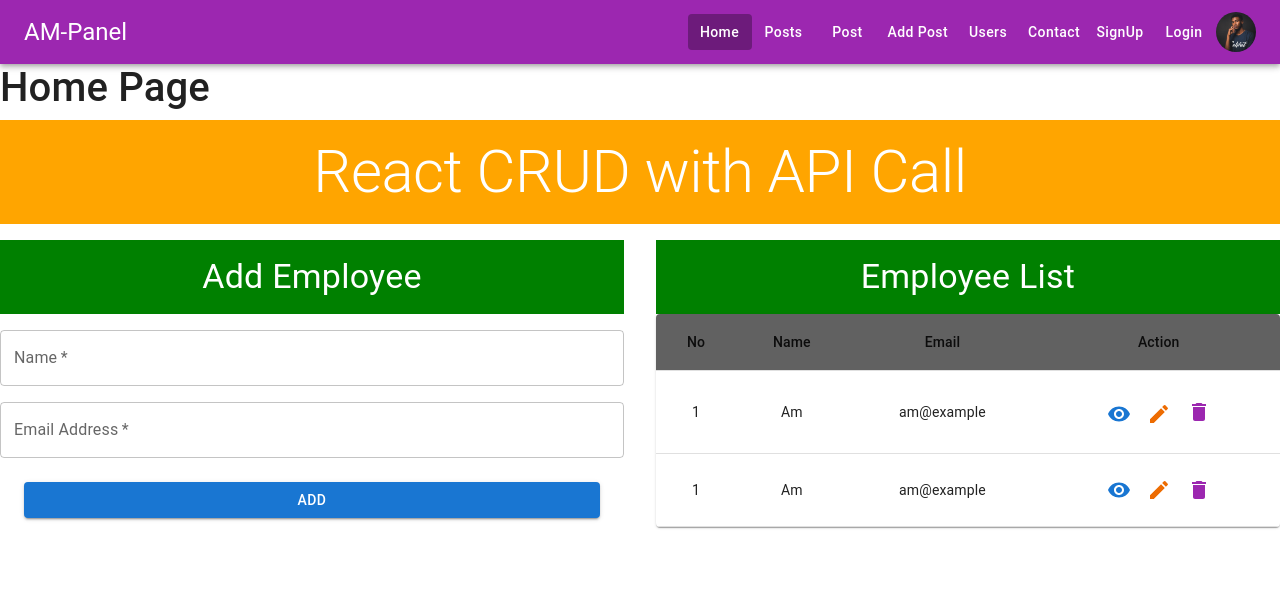
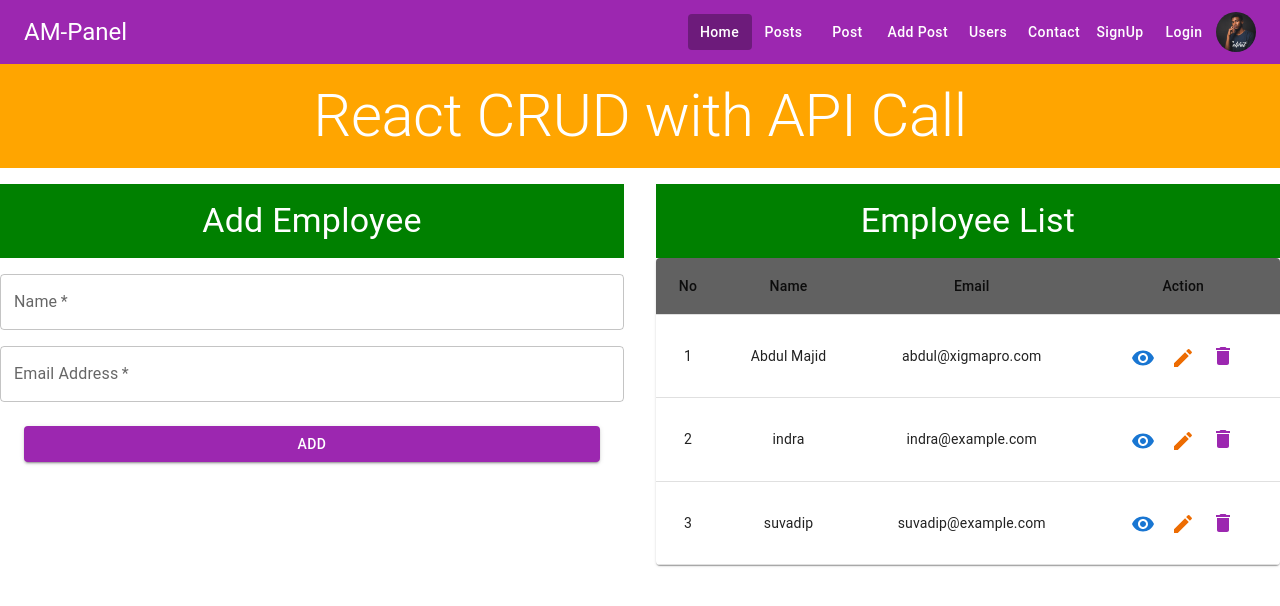
Before and after one commit to helloabdulmajid/simpleadminpanel-react, a React (Create React App) app: page / in a window 1280 px wide. Shown: the top 606 px of the page. Built offline with nearby package versions, Linux system fonts and the light colour scheme; data requests are answered from the project's data file.

Commit message:
crud complete

```diff
--- a/db.json
+++ b/db.json
@@ -1,14 +1,19 @@
 {
   "employee": [
     {
-        "id": 1,
-        "empname": "tom",
-        "email": "tom@example.com"
+      "empname": "Abdul Majid",
+      "email": "abdul@xigmapro.com",
+      "id": 1
     },
     {
-        "id": 3,
-        "empname": "jerry",
-        "email": "jerry@example.com"
+      "empname": "indra",
+      "email": "indra@example.com",
+      "id": 2
+    },
+    {
+      "empname": "suvadip",
+      "email": "suvadip@example.com",
+      "id": 3
     }
   ]
 }
--- a/src/components/employee/Edit.jsx
+++ b/src/components/employee/Edit.jsx
@@ -1,31 +1,54 @@
 import React from "react";
-import {
-  Box,
-  Typography,
-  Button,
-  Grid,
-  TextField,
-  Tooltip,
-  TableCell,
-  TableRow,
-  TableHead,
-  Table,
-  TableContainer,
-  TableBody,
-  Paper,
-  IconButton,
-} from "@mui/material";
+import { Box, Typography, Button, Grid, TextField } from "@mui/material";
 
-import { Link } from "react-router-dom";
+import { useState, useEffect } from "react";
+import axios from "axios";
+import { Link, useParams, useNavigate } from "react-router-dom";
 
 const Edit = () => {
+  const { id } = useParams();
+  const navigate = useNavigate();
+  const [emp, setEmp] = useState({
+    empname: "",
+    email: "",
+  });
+  // const[status,setStatus]=useState();
+
+  useEffect(() => {
+    axios.get(`http://localhost:3333/employee/${id}`).then((response) => {
+      console.log(response);
+      setEmp(response.data);
+    });
+  }, [id]);
+
+  function onTextFieldChange(e) {
+    setEmp({
+      ...emp,
+      [e.target.name]: e.target.value,
+    });
+  }
+
+  async function onFormSubmit(e) {
+    e.preventDefault();
+    try {
+      await axios.put(`http://localhost:3333/employee/${id}`, emp);
+      navigate("/");
+    } catch (error) {
+      console.log("Something is Wrong");
+    }
+  }
+
+  //  if (status) {
+  //   return <Home/>
+  //  }
+
   return (
     <>
       <Box
-        sx={{ backgroundColor: "green", color: "white" }}
         textAlign="center"
         p={2}
         mb={2}
+        sx={{ backgroundColor: "green", color: "white" }}
       >
         <Typography variant="h2">
           React CRUD with API Call (Employee)
@@ -54,32 +77,32 @@ const Edit = () => {
                   id="id"
                   label="ID"
                   autoFocus
-                  value="jhh"
+                  value={id}
                   disabled
                 />
               </Grid>
               <Grid item xs={12} sm={6}>
                 <TextField
-                  autoComplete="stuname"
-                  name="stuname"
+                  autoComplete="empname"
+                  name="empname"
                   variant="outlined"
                   required
                   fullWidth
-                  id="stuname"
+                  id="empname"
                   label="Name"
-                  value="hhh"
+                  onChange={(e) => onTextFieldChange(e)}
                 />
               </Grid>
-              <Grid item xs={12}>
+              <Grid item xs={12} sm={6}>
                 <TextField
                   autoComplete="email"
                   name="email"
                   variant="outlined"
                   required
                   fullWidth
-                  id="email"
-                  label="Email Address"
-                  value="sfdfs"
+                  id="id"
+                  label="email"
+                  onChange={(e) => onTextFieldChange(e)}
                 />
               </Grid>
             </Grid>
@@ -87,17 +110,17 @@ const Edit = () => {
               <Button
                 type="button"
                 variant="contained"
-                color="primary"
+                color="secondary"
                 fullWidth
+                onClick={(e) => onFormSubmit(e)}
               >
-                {" "}
-                Update{" "}
+                Update
               </Button>
             </Box>
           </form>
           <Box m={3} textAlign="center">
             <Link to={`/`}>
-              <Button variant="contained" color="primary">
+              <Button type="button" variant="contained" color="secondary">
                 Back to Home
               </Button>
             </Link>
--- a/src/components/employee/List.jsx
+++ b/src/components/employee/List.jsx
@@ -1,11 +1,8 @@
-import React from "react";
+import React, { useEffect, useState } from "react";
 import {
   Box,
   Typography,
-  Button,
-  Grid,
-  TextField,
-  Tooltip,
+  IconButton,
   TableCell,
   TableRow,
   TableHead,
@@ -13,15 +10,34 @@ import {
   TableContainer,
   TableBody,
   Paper,
-  IconButton,
+  Tooltip,
 } from "@mui/material";
 
 import VisibilityIcon from "@mui/icons-material/Visibility";
 import EditIcon from "@mui/icons-material/Edit";
 import DeleteIcon from "@mui/icons-material/Delete";
 import { Link } from "react-router-dom";
+import axios from "axios";
 
 const List = () => {
+  const [emp, setEmp] = useState([]);
+
+  useEffect(() => {
+    axios.get("http://localhost:3333/employee").then((response) => {
+      // console.log(response);
+      setEmp(response.data);
+    });
+  }, []);
+
+  const handleDelete = async (id) => {
+    await axios.delete(`http://localhost:3333/employee/${id}`);
+    var newemployee = emp.filter((item) => {
+      //  console.log(item);
+      return item.id !== id;
+    });
+    setEmp(newemployee);
+  };
+
   return (
     <>
       <Box
@@ -42,55 +58,36 @@ const List = () => {
             </TableRow>
           </TableHead>
           <TableBody>
-            <TableRow>
-              <TableCell align="center">1</TableCell>
-              <TableCell align="center">Am</TableCell>
-              <TableCell align="center">am@example</TableCell>
+            {emp.map((person, i) => {
+              return (
+                <TableRow key={i}>
+                  <TableCell align="center">{i + 1}</TableCell>
+                  <TableCell align="center">{person.empname}</TableCell>
+                  <TableCell align="center">{person.email}</TableCell>
                   <TableCell align="center">
                     <Tooltip title="View">
                       <IconButton>
-                    <Link to={`/employee/view/:id`}>
+                        <Link to={`/employee/view/${person.id}`}>
                           <VisibilityIcon color="primary" />
                         </Link>
                       </IconButton>
                     </Tooltip>
                     <Tooltip title="Edit">
                       <IconButton>
-                    <Link to={`/employee/edit/:id`}>
+                        <Link to={`/employee/edit/${person.id}`}>
                           <EditIcon color="warning" />
                         </Link>
                       </IconButton>
                     </Tooltip>
                     <Tooltip title="Delete">
-                  <IconButton>
+                      <IconButton onClick={() => handleDelete(person.id)}>
                         <DeleteIcon color="secondary" />
                       </IconButton>
                     </Tooltip>
                   </TableCell>
                 </TableRow>
-
-            <TableRow>
-              <TableCell align="center">1</TableCell>
-              <TableCell align="center">Am</TableCell>
-              <TableCell align="center">am@example</TableCell>
-              <TableCell align="center">
-                <Tooltip title="View">
-                  <IconButton>
-                    <VisibilityIcon color="primary" />
-                  </IconButton>
-                </Tooltip>
-                <Tooltip title="Edit">
-                  <IconButton>
-                    <EditIcon color="warning" />
-                  </IconButton>
-                </Tooltip>
-                <Tooltip title="Delete">
-                  <IconButton>
-                    <DeleteIcon color="secondary" />
-                  </IconButton>
-                </Tooltip>
-              </TableCell>
-            </TableRow>
+              );
+            })}
           </TableBody>
         </Table>
       </TableContainer>
--- a/src/components/employee/View.jsx
+++ b/src/components/employee/View.jsx
@@ -3,9 +3,6 @@ import {
   Box,
   Typography,
   Button,
-  Grid,
-  TextField,
-  Tooltip,
   TableCell,
   TableRow,
   TableHead,
@@ -13,12 +10,23 @@ import {
   TableContainer,
   TableBody,
   Paper,
-  IconButton,
 } from "@mui/material";
+import { useState, useEffect } from "react";
+import axios from "axios";
 
-import { Link } from "react-router-dom";
+import { Link, useParams } from "react-router-dom";
 
 const View = () => {
+  const { id } = useParams();
+  const [emp, setEmp] = useState([]);
+
+  useEffect(() => {
+    axios.get(`http://localhost:3333/employee/${id}`).then((response) => {
+      console.log(response);
+      setEmp(response.data);
+    });
+  }, [id]);
+
   return (
     <>
       <Box textAlign="center" p={2}>
@@ -35,16 +43,16 @@ const View = () => {
           </TableHead>
           <TableBody>
             <TableRow>
-              <TableCell align="center">IDdfgg</TableCell>
-              <TableCell align="center">Nameee</TableCell>
-              <TableCell align="center">Emailll</TableCell>
+              <TableCell align="center">{emp.id}</TableCell>
+              <TableCell align="center">{emp.empname}</TableCell>
+              <TableCell align="center">{emp.email}</TableCell>
             </TableRow>
           </TableBody>
         </Table>
       </TableContainer>
       <Box m={3} textAlign="center">
         <Link to={`/`}>
-          <Button variant="contained" color="primary">
+          <Button variant="contained" color="secondary">
             Back to Home
           </Button>
         </Link>
--- a/src/pages/Home.jsx
+++ b/src/pages/Home.jsx
@@ -1,14 +1,38 @@
-import React from "react";
+import React, { useState } from "react";
 import { Box, Typography, Button, Grid, TextField } from "@mui/material";
 // import { Typography, Box, makeStyles, Grid, TextField, Button } from "@material-ui/core";
 // import { deepOrange,deepPurple ,green,red} from "@mui/material/colors";imp
 import List from "../../src/components/employee/List";
+import axios from "axios";
 
 const Home = () => {
+  const [emp, setEmp] = useState({
+    empname: "",
+    email: "",
+  });
+  const [status, setStatus] = useState();
+
+  function onTextFieldChange(e) {
+    setEmp({
+      ...emp,
+      [e.target.name]: e.target.value,
+    });
+  }
+
+  async function onFormSubmit(e) {
+    e.preventDefault();
+    try {
+      await axios.post(`http://localhost:3333/employee`, emp);
+      setStatus(true);
+    } catch (error) {
+      console.log("Something is Wrong");
+    }
+  }
+  if (status) {
+    return <Home />;
+  }
   return (
     <>
-      <h1>Home Page</h1>
-
       <Box
         sx={{ backgroundColor: "orange", color: "white" }}
         textAlign="center"
@@ -38,6 +62,7 @@ const Home = () => {
                   fullWidth
                   id="empname"
                   label="Name"
+                  onChange={(e) => onTextFieldChange(e)}
                 />
               </Grid>
               <Grid item xs={12}>
@@ -49,6 +74,7 @@ const Home = () => {
                   fullWidth
                   id="email"
                   label="Email Address"
+                  onChange={(e) => onTextFieldChange(e)}
                 />
               </Grid>
             </Grid>
@@ -56,8 +82,9 @@ const Home = () => {
               <Button
                 type="submit"
                 variant="contained"
-                color="primary"
+                color="secondary"
                 fullWidth
+                onClick={(e) => onFormSubmit(e)}
               >
                 Add
               </Button>
--- a/src/pages/Post.jsx
+++ b/src/pages/Post.jsx
@@ -5,7 +5,7 @@ import { useParams } from "react-router-dom";
 const Post = () => {
   const { id } = useParams();
   const [post, setPost] = useState([]);
-console.log('mmm',id);
+  console.log("mmm", id);
   useEffect(() => {
     axios
       .get(`https://jsonplaceholder.typicode.com/posts/${id}`)
@@ -14,7 +14,7 @@ console.log('mmm',id);
         setPost(response.data);
         //   console.log(response.data.body)
       });
-  },[id]);
+  }, [id]);
 
   return (
     <>
```
Also changed, not shown: src/App.js (+25 -36 lines). Lines whose indentation alone changed are shown as unchanged.
